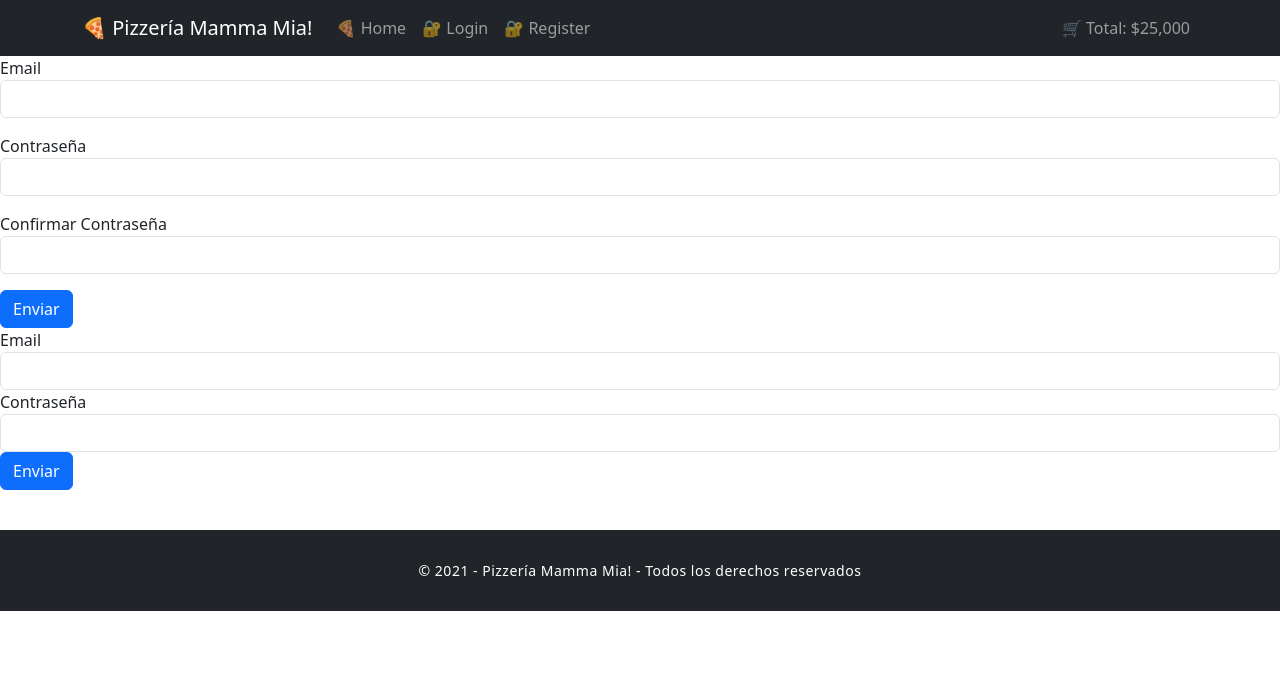
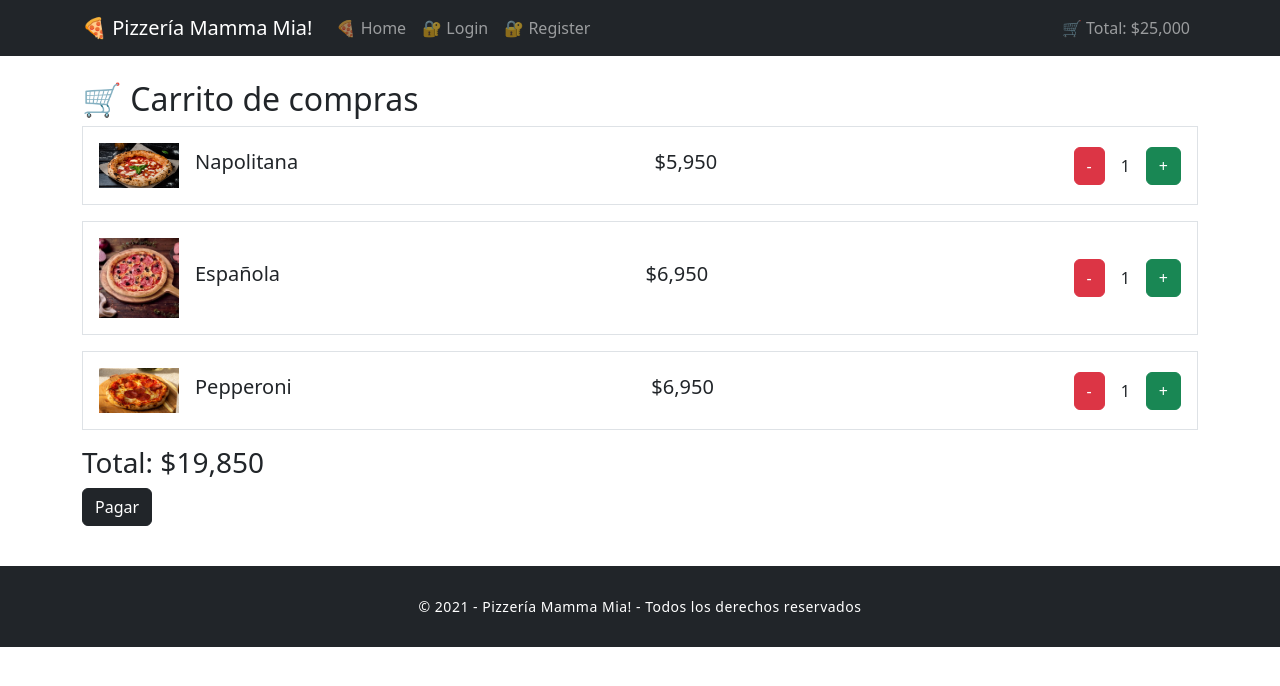
Before and after one commit to DorianAndrea/mama-mia, a React (Vite) app: page / in a window 1280 px wide. Shown: the top 686 px of the page. Built offline with nearby package versions, Linux system fonts and the light colour scheme.

Commit message:
actualizacion

```diff
--- a/index.html
+++ b/index.html
@@ -4,7 +4,7 @@
     <meta charset="UTF-8" />
     <link rel="icon" type="image/svg+xml" href="/favicon.svg" />
     <meta name="viewport" content="width=device-width, initial-scale=1.0" />
-    <title>mama-mia</title>
+    <title>Mama Mia!!!</title>
   </head>
   <body>
     <div id="root"></div>
--- a/src/App.css
+++ b/src/App.css
@@ -70,3 +70,7 @@
   font-size: 14px;
   letter-spacing: 0.5px;
 }
+.card-img-top {
+  height: 200px;
+  object-fit: cover;
+}
--- a/src/App.jsx
+++ b/src/App.jsx
@@ -1,8 +1,10 @@
+import "./App.css";
 import MyNavbar from "./components/MyNavbar";
 import Home from "./components/Home";
 import Footer from "./components/Footer";
-import Register from "./components/Register";
-import Login from "./components/Login";
+import Cart from "./components/Cart";
+// import Register from "./components/Register";
+// import Login from "./components/Login";
 
 function App() {
 
@@ -10,9 +12,10 @@ function App() {
   return (
     <>
     <MyNavbar />
+    <Cart/>
     {/* <Home /> */}
-    <Register/>
-    <Login/>
+    {/* <Register/>
+    <Login/>*/}
     <Footer />
     </>
   )
--- /dev/null
+++ b/src/assets/pizzas.js
@@ -0,0 +1,75 @@
+import napolitana from '../images/napolitana.jpg'
+import pepperoni from '../images/pepperoni.webp'
+import espanola from '../images/espanola.jpg'
+import hawaiana from '../images/hawaiana.jpeg'
+const pizzas = [
+  {
+    id: 1,
+    name: "Napolitana",
+    price: 5950,
+    ingredients: ["mozzarella", "tomates", "jamón", "orégano"],
+    img: napolitana
+  },
+  {
+    id: 2,
+    name: "Española",
+    price: 6950,
+    ingredients: ["mozzarella", "gorgonzola", "parmesano", "provolone"],
+    img: espanola
+  },
+  {
+    id: 3,
+    name: "Pepperoni",
+    price: 6950,
+    ingredients: ["mozzarella", "pepperoni", "orégano"],
+    img: pepperoni
+  },
+  {
+    id: 4,
+    name: "Vegetariana",
+    price: 6500,
+    ingredients: ["mozzarella", "pimientos", "aceitunas", "champiñones"],
+    img: "https://images.unsplash.com/photo-1604382354936-07c5d9983bd3"
+  },
+  {
+    id: 5,
+    name: "Hawaiana",
+    price: 6800,
+    ingredients: ["mozzarella", "jamón", "piña"],
+    img: hawaiana
+  },
+  {
+    id: 6,
+    name: "Cuatro Quesos",
+    price: 7200,
+    ingredients: ["mozzarella", "gorgonzola", "parmesano", "queso azul"],
+    img: "https://images.unsplash.com/photo-1593560708920-61dd98c46a4e"
+  }
+];
+
+//carro de compras
+const pizzaCart = [
+  {
+    id: 1,
+    name: "Napolitana",
+    price: 5950,
+    img: napolitana,
+    count: 1
+  },
+  {
+    id: 2,
+    name: "Española",
+    price: 6950,
+    img: espanola,
+    count: 1
+  },
+  {
+    id: 3,
+    name: "Pepperoni",
+    price: 6950,
+    img: pepperoni,
+    count: 1
+  }
+];
+
+export { pizzas, pizzaCart };
--- a/src/components/CardPizza.jsx
+++ b/src/components/CardPizza.jsx
@@ -1,25 +1,35 @@
-import Button from 'react-bootstrap/Button';
-import Card from 'react-bootstrap/Card';
+import Button from "react-bootstrap/Button";
+import Card from "react-bootstrap/Card";
 
-function CardPizza(props) {
+const CardPizza = ({ name, price, ingredients, img }) => {
   return (
-    <Card style={{ width: '18rem' }}>
-      <Card.Img variant="top" src={props.img} />
+    <Card style={{ width: "100%" }} className="shadow-sm">
+      <Card.Img variant="top" src={img} alt={name} />
+
       <Card.Body>
-        <Card.Title>{props.name}</Card.Title>
-        <Card.Text>
-          Precio: ${props.price}
-        </Card.Text>
-        <Card.Text>
-          Ingredientes: {props.ingredients.join(', ')}
-        </Card.Text>
-        <div style={{ display: "flex", justifyContent: "space-between" }}>
+        <Card.Title className="text-center">{name}</Card.Title>
+
+        <hr />
+
+        <p className="fw-bold text-center">Ingredientes:</p>
+        <ul style={{ listStyle: "none", padding: 0, textAlign: "center" }}>
+          {ingredients.map((ingredient, index) => (
+            <li key={index}>🍕 {ingredient}</li>
+          ))}
+        </ul>
+
+        <hr />
+
+        <h5 className="text-center">Precio: ${price.toLocaleString()}</h5>
+
+        {/* Botones */}
+        <div className="d-flex justify-content-between mt-3">
           <Button variant="outline-dark">Ver más 👀</Button>
           <Button variant="dark">Añadir 🛒</Button>
         </div>
       </Card.Body>
     </Card>
   );
-}
+};
 
 export default CardPizza;
--- /dev/null
+++ b/src/components/Cart.jsx
@@ -0,0 +1,64 @@
+import { useState } from "react";
+import { pizzaCart } from "../assets/pizzas";
+import Button from "react-bootstrap/Button";
+
+const Cart = () => {
+  const [cart, setCart] = useState(pizzaCart);
+
+  const aumentar = (id) => {
+    const nuevoCart = cart.map((pizza) =>
+      pizza.id === id ? { ...pizza, count: pizza.count + 1 } : pizza,
+    );
+    setCart(nuevoCart);
+  };
+
+  const disminuir = (id) => {
+    const nuevoCart = cart
+      .map((pizza) =>
+        pizza.id === id ? { ...pizza, count: pizza.count - 1 } : pizza,
+      )
+      .filter((pizza) => pizza.count > 0); // elimina si queda en 0
+
+    setCart(nuevoCart);
+  };
+
+  const total = cart.reduce((acc, pizza) => acc + pizza.price * pizza.count, 0);
+
+  return (
+    <div className="container mt-4">
+      <h2>🛒 Carrito de compras</h2>
+
+      {cart.map((pizza) => (
+        <div
+          key={pizza.id}
+          className="d-flex align-items-center justify-content-between border p-3 mb-3"
+        >
+          <div className="d-flex align-items-center">
+            <img src={pizza.img} alt={pizza.name} width="80" className="me-3" />
+            <h5>{pizza.name}</h5>
+          </div>
+
+          <h5>${pizza.price.toLocaleString()}</h5>
+
+          <div className="d-flex align-items-center">
+            <Button variant="danger" onClick={() => disminuir(pizza.id)}>
+              -
+            </Button>
+
+            <span className="mx-3">{pizza.count}</span>
+
+            <Button variant="success" onClick={() => aumentar(pizza.id)}>
+              +
+            </Button>
+          </div>
+        </div>
+      ))}
+
+      <h3>Total: ${total.toLocaleString()}</h3>
+
+      <Button variant="dark">Pagar</Button>
+    </div>
+  );
+};
+
+export default Cart;
--- a/src/components/Home.jsx
+++ b/src/components/Home.jsx
@@ -1,39 +1,29 @@
-import Header from "./Header";
+import { Container, Row, Col, Card } from "react-bootstrap";
+import { pizzas } from "../assets/pizzas";
 import CardPizza from "./CardPizza";
-import napolitanaImg from "../images/napolitana.jpg";
-import espanolaImg from "../images/espanola.jpg";
-import pepperoniImg from "../images/pepperoni.webp";
 
 const Home = () => {
   return (
-    <>
-      <Header />
+    <Container className="mt-4">
 
-      <div className="cards-container">
+      {/* Card contenedora */}
+      <Card className="p-4 shadow">
 
-        <CardPizza
-          name="Napolitana"
-          price={5950}
-          ingredients={["mozzarella", "tomates", "jamón", "orégano"]}
-          img={napolitanaImg}
-        />
+        <Row>
+          {pizzas.map((pizza) => (
+            <Col key={pizza.id} md={4} className="mb-4">
+              <CardPizza
+                name={pizza.name}
+                price={pizza.price}
+                ingredients={pizza.ingredients}
+                img={pizza.img}
+              />
+            </Col>
+          ))}
+        </Row>
 
-        <CardPizza
-          name="Española"
-          price={6950}
-          ingredients={["mozzarella", "gorgonzola", "parmesano", "provolone"]}
-          img={espanolaImg}
-        />
-
-        <CardPizza
-          name="Pepperoni"
-          price={6950}
-          ingredients={["mozzarella", "pepperoni", "orégano"]}
-          img= {pepperoniImg}
-        />
-
-      </div>
-    </>
+      </Card>
+    </Container>
   );
 };
 
```
Also changed, not shown: src/images/hawaiana.jpeg (added), 1 other file (tests, documents, lock files or other folders).
